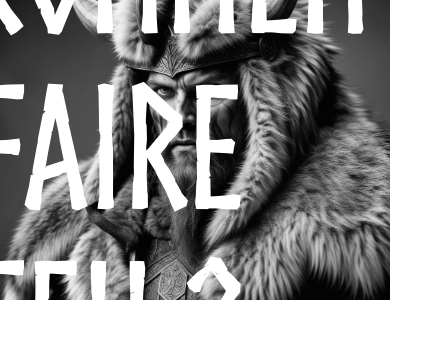
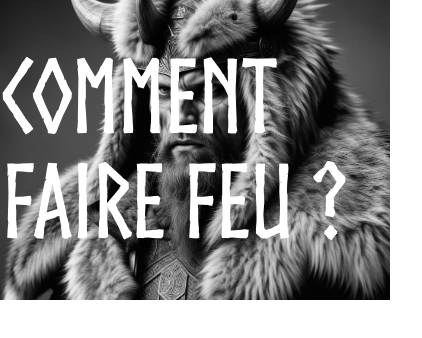
Before and after one commit to ThisIsHowVillainsAreMade/duckSociety---Hackathon, a React (Vite) app: page /tuto-feu in a window 390 px wide. Shown: the top 338 px of the page, 422 px wide, since content can reach past the window. Built offline with nearby package versions, Linux system fonts and the light colour scheme.

Commit message:
changed header for responsive

```diff
--- a/src/components/styles/Header.css
+++ b/src/components/styles/Header.css
@@ -18,6 +18,11 @@
     background-size: cover;
     color: white;
     font-size: 5rem;
+}
+@media screen and (max-width: 1023px) {
+    #shop-header{
+        font-size: 3rem;
+    }
 }
 
 #shop-header h1{
--- a/src/pages/styles/Shop.css
+++ b/src/pages/styles/Shop.css
@@ -47,8 +47,8 @@
 }
 
 .img-mask img {
-    height: 250px;
-    width: 250px;
+    height:100%;
+    width: 100%;
 }
 .img-mask img:hover {
     height: 250px;
```
